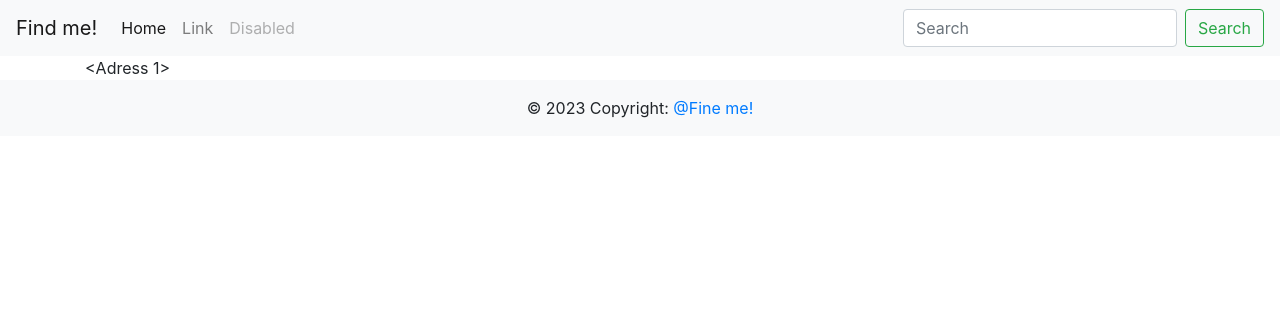
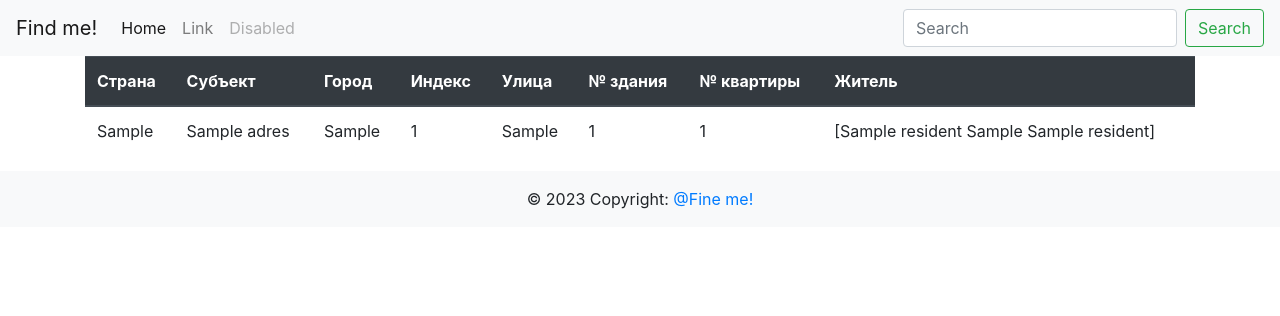
Before and after one commit to j8r41/flask_adress_book, a Flask app: page / in a window 1280 px wide. Shown: the top 316 px of the page. Run offline with Flask 3, Linux system fonts and the light colour scheme; tables that the repository leaves empty hold one stand-in row (values such as "Sample post"); some libraries are stand-ins or nearby versions.

Commit message:
added fake data with adresses and created table in index html

```diff
--- a/app/main/models.py
+++ b/app/main/models.py
@@ -29,3 +29,6 @@ class Resident(db.Model):
     second_name = db.Column(db.String(64), nullable=False)
     first_name = db.Column(db.String(64), nullable=False)
     middle_name = db.Column(db.String(64), nullable=True)
+
+    def __repr__(self) -> str:
+        return f"{self.second_name} {self.first_name} {self.middle_name}"
--- a/app/main/routes.py
+++ b/app/main/routes.py
@@ -1,6 +1,13 @@
+# import random
+from faker import Faker
+from flask import render_template
+
+# from app import db
 from app.main import bp
-from flask import render_template
 from app.main.models import Adress
+
+
+fake = Faker("ru-RU")
 
 
 @bp.route("/")
--- a/app/templates/main/index.html
+++ b/app/templates/main/index.html
@@ -1,6 +1,34 @@
 {% extends 'base.html' %}
 {% block content %}
+    {# Table #}
     <div class="container">
-        {% for i in data %}{{i}}{% endfor %}
+        <table class="table">
+            <thead class="thead-dark">
+                <tr>
+                    <th scope="col">Страна</th>
+                    <th scope="col">Субъект</th>
+                    <th scope="col">Город</th>
+                    <th scope="col">Индекс</th>
+                    <th scope="col">Улица</th>
+                    <th scope="col">№ здания</th>
+                    <th scope="col">№ квартиры</th>
+                    <th scope="col">Житель</th>
+                </tr>
+            </thead>
+            <tbody>
+                {% for obj in data %}
+                    <tr>
+                        <td>{{ obj.country }}</td>
+                        <td>{{ obj.subject }}</td>
+                        <td>{{ obj.city }}</td>
+                        <td>{{ obj.index }}</td>
+                        <td>{{ obj.street }}</td>
+                        <td>{{ obj.number_building }}</td>
+                        <td>{{ obj.number_flat }}</td>
+                        <td>{{ obj.residents }}</td>
+                    </tr>
+                {% endfor %}
+            </tbody>
+        </table>
     </div>
 {% endblock %}
```
Also changed, not shown: app/faker_gen/faker_gen.py (added, +31 -0 lines), app.db, 1 other file.
